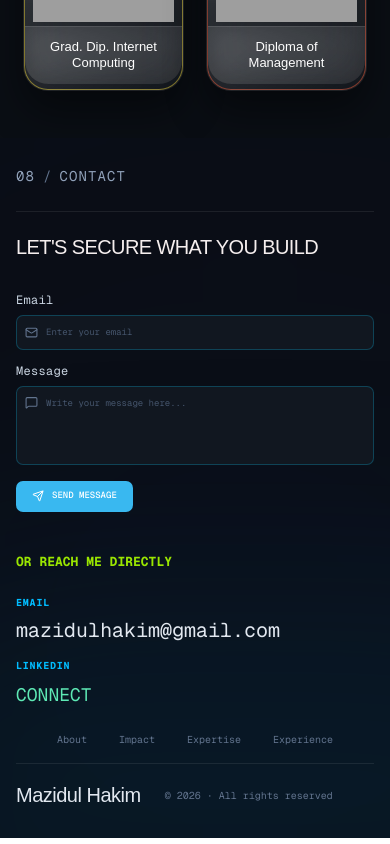
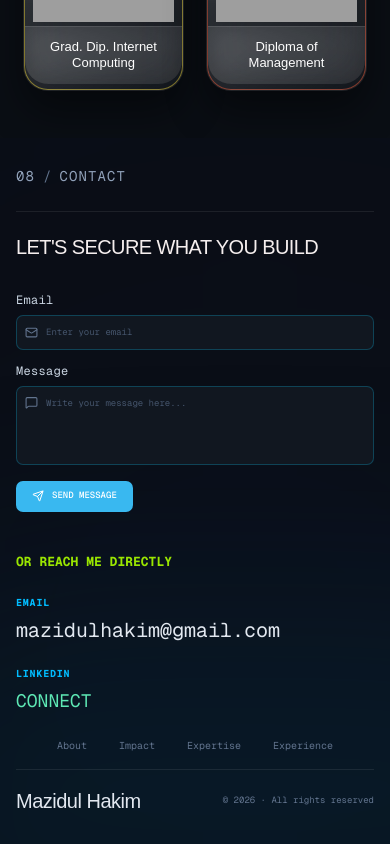
Before and after one commit to shihab-bhuiya/First-intern-Task, a Next.js app: page / in a window 390 px wide. Shown: the part 7842-8686 px from the top of the page. Built offline with nearby package versions, Linux system fonts and the light colour scheme; grey boxes are pictures that could not be loaded.

Commit message:
refactor: adjust margins and spacing in Contact component for improved layout and readability

```diff
--- a/src/components/Contact.tsx
+++ b/src/components/Contact.tsx
@@ -340,10 +340,10 @@ export default function Contact() {
             </div>
 
             {/* LinkedIn */}
-            <div className="mt-4">
+            <div className="mt-6">
               <p
                 className="
-                  mb-2
+                  mb-1.5
                   font-mono
                   text-[10px]
                   font-bold
@@ -429,7 +429,8 @@ export default function Contact() {
             className="
               flex
          items-center
-              gap-6
+              gap-12
+              justify-between
               pt-4
               sm:flex-row
               sm:items-end
@@ -462,7 +463,7 @@ export default function Contact() {
               "
             >
 
-              <p className="font-mono text-[10px] text-slate-500 sm:text-[12px]">
+              <p className="font-mono text-[9px] text-slate-500 sm:text-[12px]">
                 © 2026 · All rights reserved
               </p>
             </div>
```
